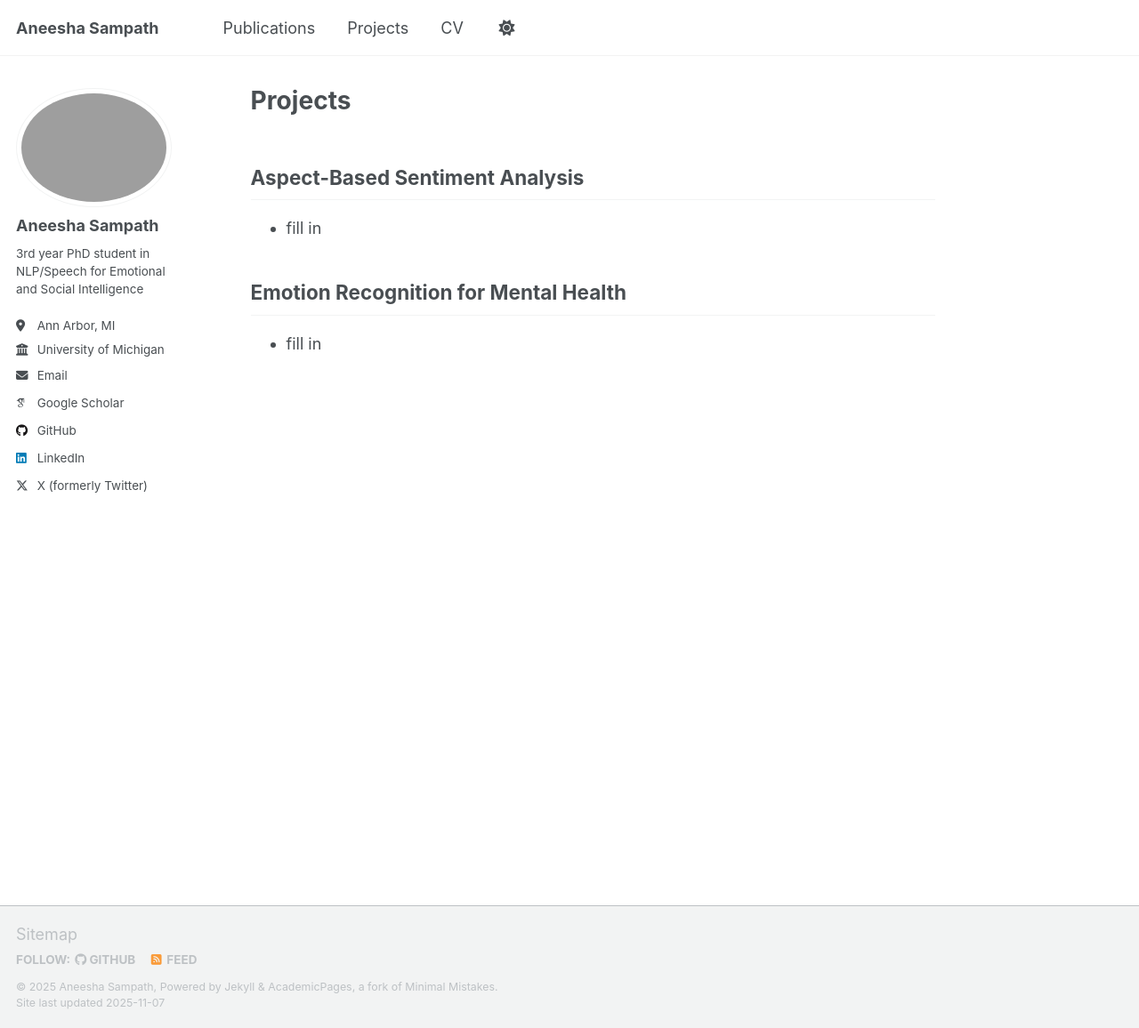
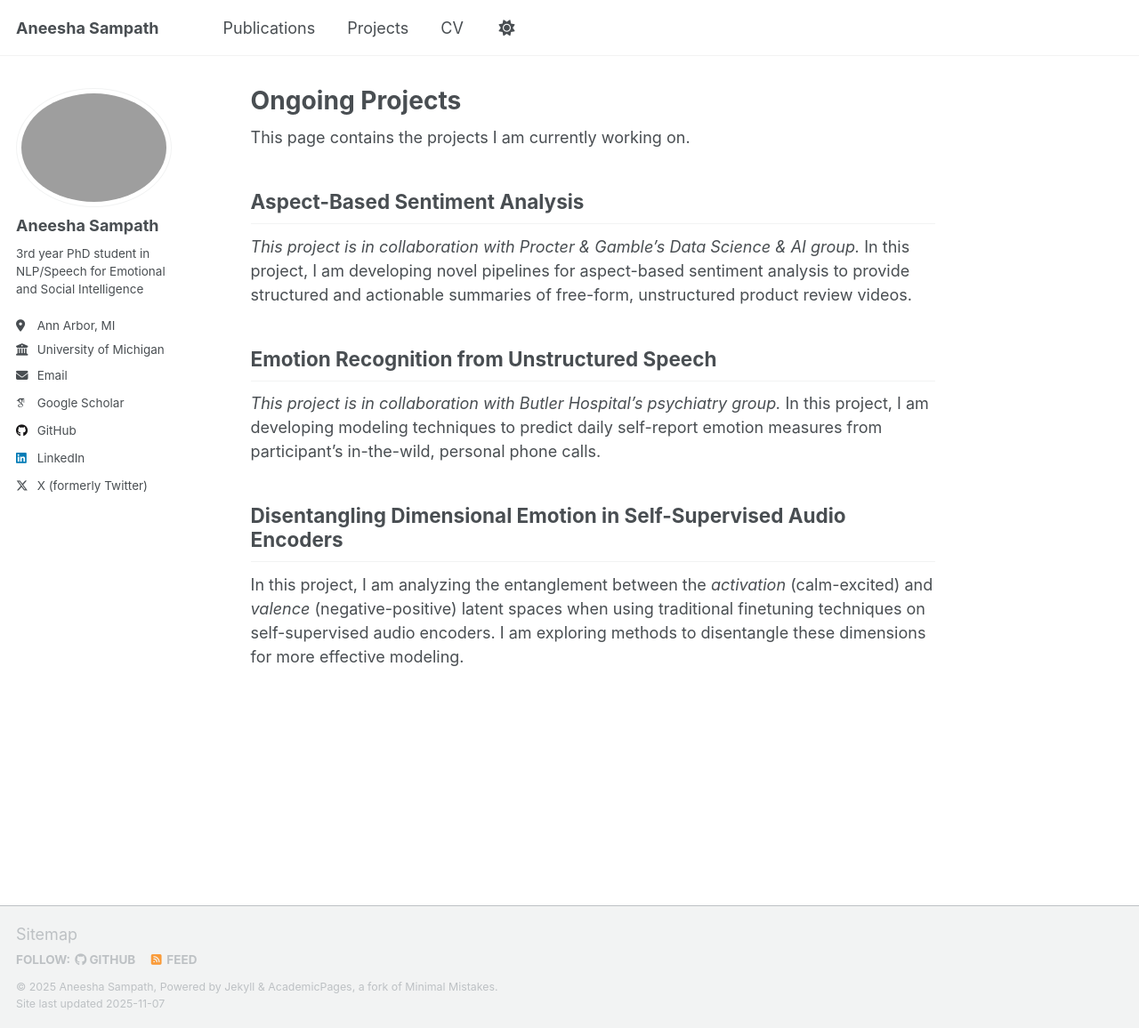
Before and after one commit to asam01/asam01.github.io, a Jekyll site: the page built from _pages/projects.md, in a window 1280 px wide and 1156 px high. Shown: the whole window at 89% size. Built offline with Jekyll 4.4.1, drawn with Linux system fonts in a browser that asks for light colours; some web fonts are replaced; a script that is not in the unit is left out.

Commit message:
Add current projects

```diff
--- a/_pages/projects.md
+++ b/_pages/projects.md
@@ -1,14 +1,20 @@
 ---
 layout: single
-title: "Projects"
+title: "Ongoing Projects"
 permalink: /projects/
 author_profile: true
 ---
 
+This page contains the projects I am currently working on.
+
 Aspect-Based Sentiment Analysis
 ------
-- fill in
+*This project is in collaboration with Procter & Gamble's Data Science & AI group.* In this project, I am developing novel pipelines for aspect-based sentiment analysis to provide structured and actionable summaries of free-form, unstructured product review videos.
 
-Emotion Recognition for Mental Health
+Emotion Recognition from Unstructured Speech
 ------
-- fill in
+*This project is in collaboration with Butler Hospital's psychiatry group.* In this project, I am developing modeling techniques to predict daily self-report emotion measures from participant's in-the-wild, personal phone calls.
+
+Disentangling Dimensional Emotion in Self-Supervised Audio Encoders
+------
+In this project, I am analyzing the entanglement between the *activation* (calm-excited) and *valence* (negative-positive) latent spaces when using traditional finetuning techniques on self-supervised audio encoders. I am exploring methods to disentangle these dimensions for more effective modeling.
```
